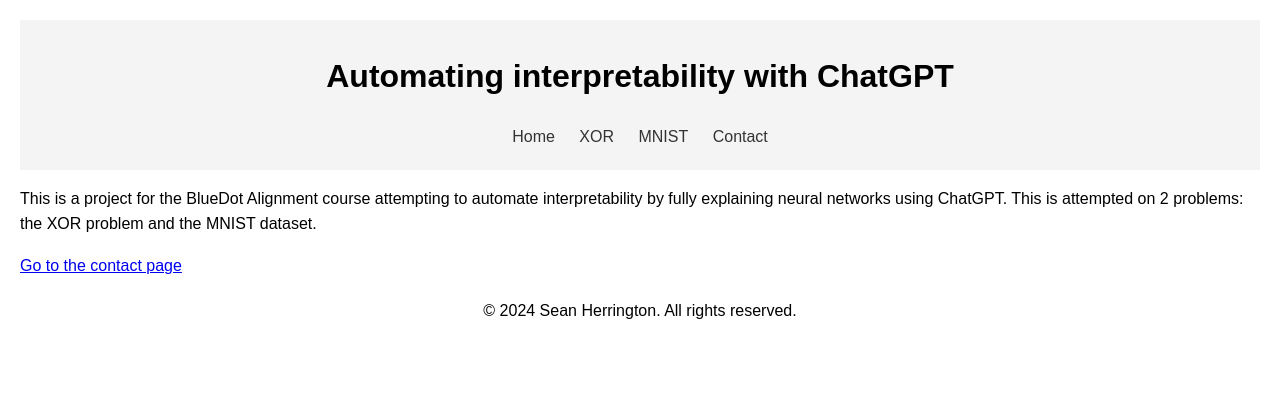
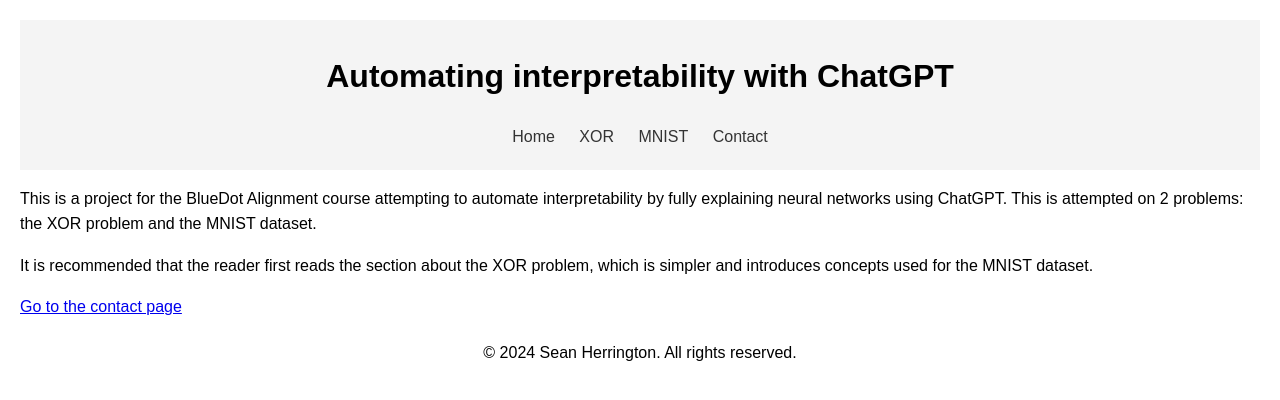
Before and after one commit to Arkleseisure/Arkleseisure.github.io, a Jekyll site: the page built from index.md, in a window 1280 px wide. Shown: the top 400 px of the page. Built offline with Jekyll 4.4.1, drawn with Linux system fonts in a browser that asks for light colours.

Commit message:
Update index.md

```diff
--- a/index.md
+++ b/index.md
@@ -6,4 +6,6 @@
 This is a project for the BlueDot Alignment course attempting to automate interpretability by fully explaining neural networks using ChatGPT.
 This is attempted on 2 problems: the XOR problem and the MNIST dataset.
 
+It is recommended that the reader first reads the section about the XOR problem, which is simpler and introduces concepts used for the MNIST dataset.
+
 [Go to the contact page](contact.html)
```
